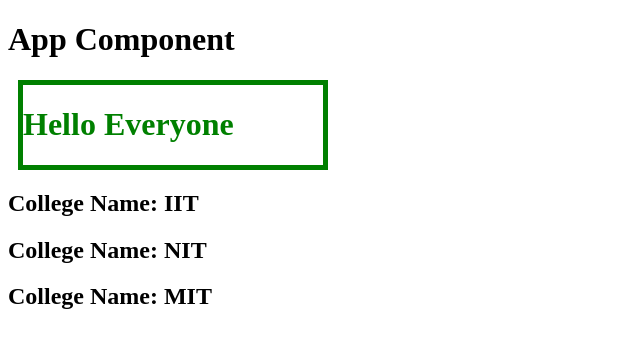
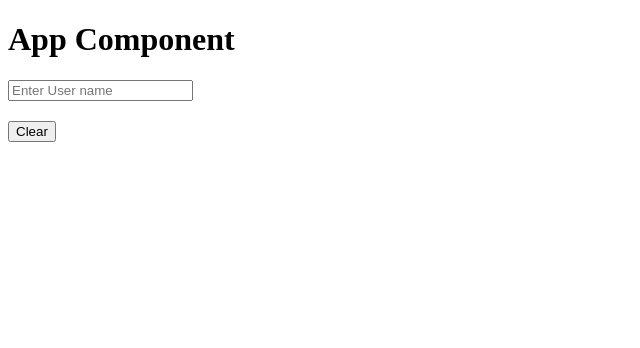
Before and after one commit to anand9698/reacts-tuts, a React (Vite) app: page / in a window 1280 px wide. Shown: the top 348 px of the page, without its empty margins (0-640 px from the left). Built offline with nearby package versions, Linux system fonts and the light colour scheme.

Commit message:
Input field state

```diff
--- a/src/App.jsx
+++ b/src/App.jsx
@@ -2,23 +2,21 @@
 import User from "./User";
 import College from "./College"
 import Wrapper from "./Wrapper";
+import { useState } from "react";
 
 function App(){
 
-   let collegeName=["IIT", "NIT", "MIT", "AIIMS"]
+   let [val,setVal] = useState()
 
   return(
     <div>
 
       <h1>App Component</h1>
 
-        <Wrapper>
-          <h1>Hello Everyone</h1>
-        </Wrapper>
-
-        <College name={collegeName[0]} />
-        <College name={collegeName[1]} />
-        <College name={collegeName[2]} />
+      <input type="text" value={val} onChange={(event)=>setVal(event.target.value)} placeholder="Enter User name" />
+      <br />
+      <h2>{val}</h2>
+      <button onClick={()=>setVal("")} >Clear</button>
 
     </div>
   )
```
